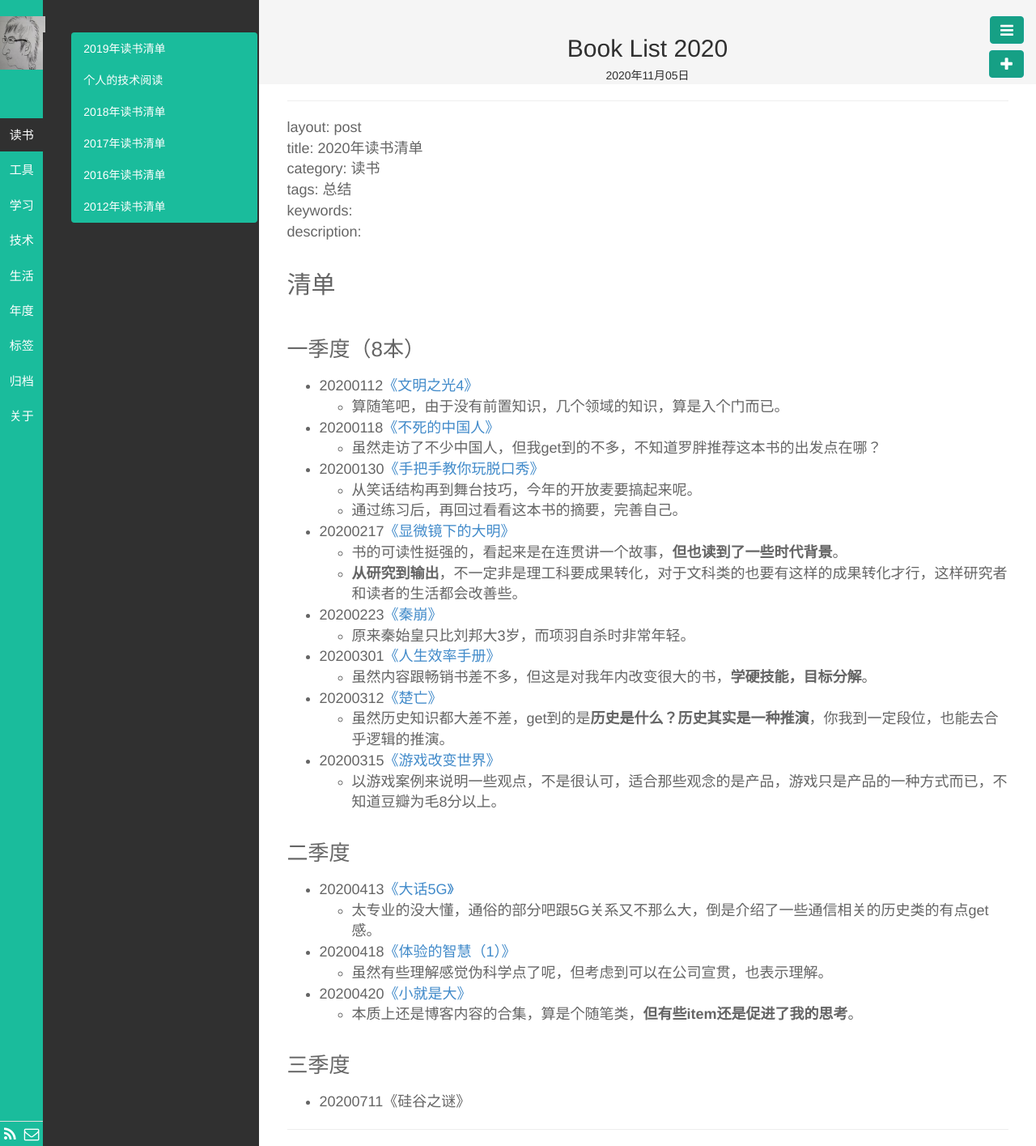
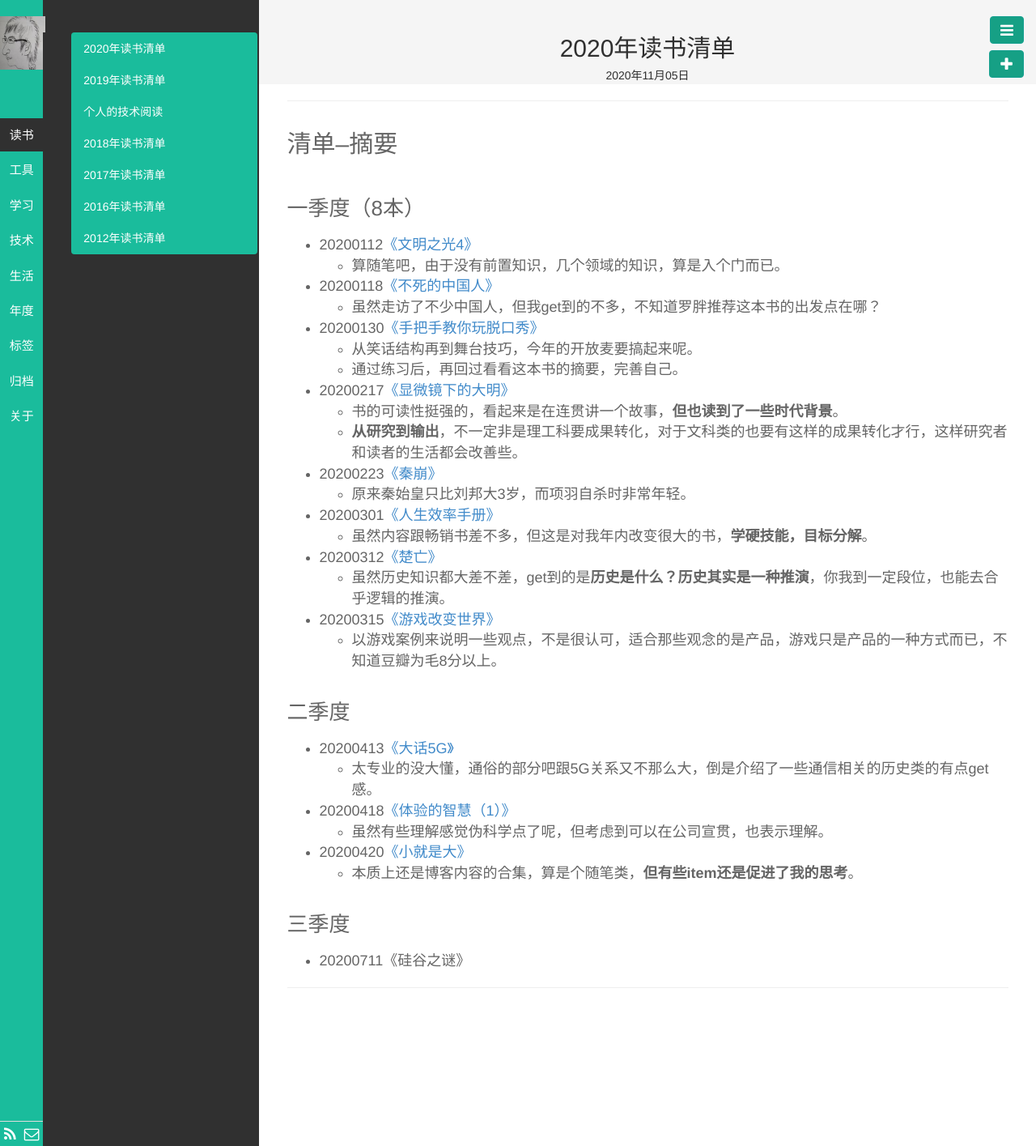
Before and after one commit to wolflion/blog, a Jekyll site: the page built from _posts/读书/2020-11-05-book-list-2020.md, in a window 1280 px wide. Shown: the whole page at 81% size. Built offline with Jekyll 4.4.1, drawn with Linux system fonts in a browser that asks for light colours; our own code applies the rules of GitHub Pages for plain Markdown files.

Commit message:
更新格式

```diff
--- a/_posts/读书/2020-11-05-book-list-2020.md
+++ b/_posts/读书/2020-11-05-book-list-2020.md
@@ -1,3 +1,4 @@
+---
 layout: post
 title: 2020年读书清单
 category: 读书
@@ -5,7 +6,9 @@ tags: 总结
 keywords:
 description:
 
-## 清单
+---
+
+## 清单--摘要
 
 ### 一季度（8本）
 
```
